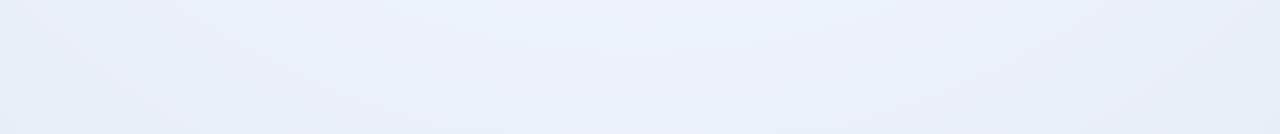
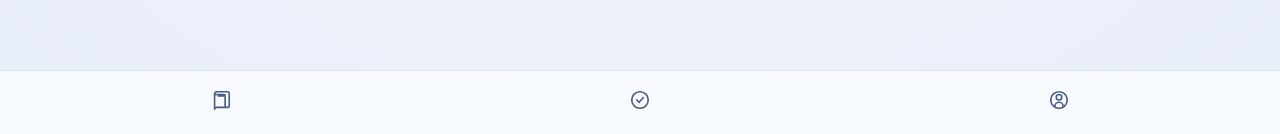
Before and after one commit to davletova/prep_greek, a React (Vite) app in the folder webapp/: page / in a window 1280 px wide. Shown: the part 663-797 px from the top of the page. Built offline with nearby package versions, Linux system fonts and the light colour scheme.

Commit message:
Add fixed tab bar shell

```diff
--- a/webapp/src/App.jsx
+++ b/webapp/src/App.jsx
@@ -394,6 +394,28 @@ export default function App() {
           </main>
         </>
       )}
+      <nav className="tabbar" aria-label="Основная навигация">
+        <div className="tabbar__item" aria-hidden="true">
+          <svg className="tabbar__icon" viewBox="0 0 24 24">
+            <path d="M5 5.5A2.5 2.5 0 0 1 7.5 3H19a2 2 0 0 1 2 2v13.5a1.5 1.5 0 0 1-1.5 1.5H7.5A2.5 2.5 0 0 0 5 22V5.5Z" />
+            <path d="M5 6h10.5a1 1 0 0 1 1 1v12.5" />
+            <path d="M9 7.5h6.5" />
+          </svg>
+        </div>
+        <div className="tabbar__item" aria-hidden="true">
+          <svg className="tabbar__icon" viewBox="0 0 24 24">
+            <circle cx="12" cy="12" r="9" />
+            <path d="m8.5 12 2.5 2.5 4.5-5" />
+          </svg>
+        </div>
+        <div className="tabbar__item" aria-hidden="true">
+          <svg className="tabbar__icon" viewBox="0 0 24 24">
+            <circle cx="12" cy="12" r="9" />
+            <circle cx="12" cy="9" r="3" />
+            <path d="M7.5 19a4.5 4.5 0 0 1 9 0" />
+          </svg>
+        </div>
+      </nav>
     </div>
   );
 }
--- a/webapp/src/app.css
+++ b/webapp/src/app.css
@@ -23,7 +23,7 @@ body {
   display: flex;
   flex-direction: column;
   min-height: 100vh;
-  padding: 24px 12px 32px;
+  padding: 24px 12px 96px;
   gap: 28px;
 }
 
@@ -378,6 +378,39 @@ body {
   box-shadow: none;
 }
 
+.tabbar {
+  position: fixed;
+  left: 0;
+  right: 0;
+  bottom: 0;
+  display: grid;
+  grid-template-columns: repeat(3, 1fr);
+  gap: 8px;
+  padding: 10px 16px 18px;
+  background: rgba(248, 251, 255, 0.95);
+  border-top: 1px solid rgba(109, 124, 153, 0.2);
+  backdrop-filter: blur(10px);
+}
+
+.tabbar__item {
+  display: grid;
+  place-items: center;
+  color: #4a5c82;
+  padding: 8px 0;
+  border-radius: 14px;
+  background: transparent;
+}
+
+.tabbar__icon {
+  width: 22px;
+  height: 22px;
+  stroke: currentColor;
+  fill: none;
+  stroke-width: 1.8;
+  stroke-linecap: round;
+  stroke-linejoin: round;
+}
+
 @media (min-width: 480px) {
   .app {
     max-width: 420px;
```
Also changed, not shown: 1 other file (tests, documents, lock files or other folders).
